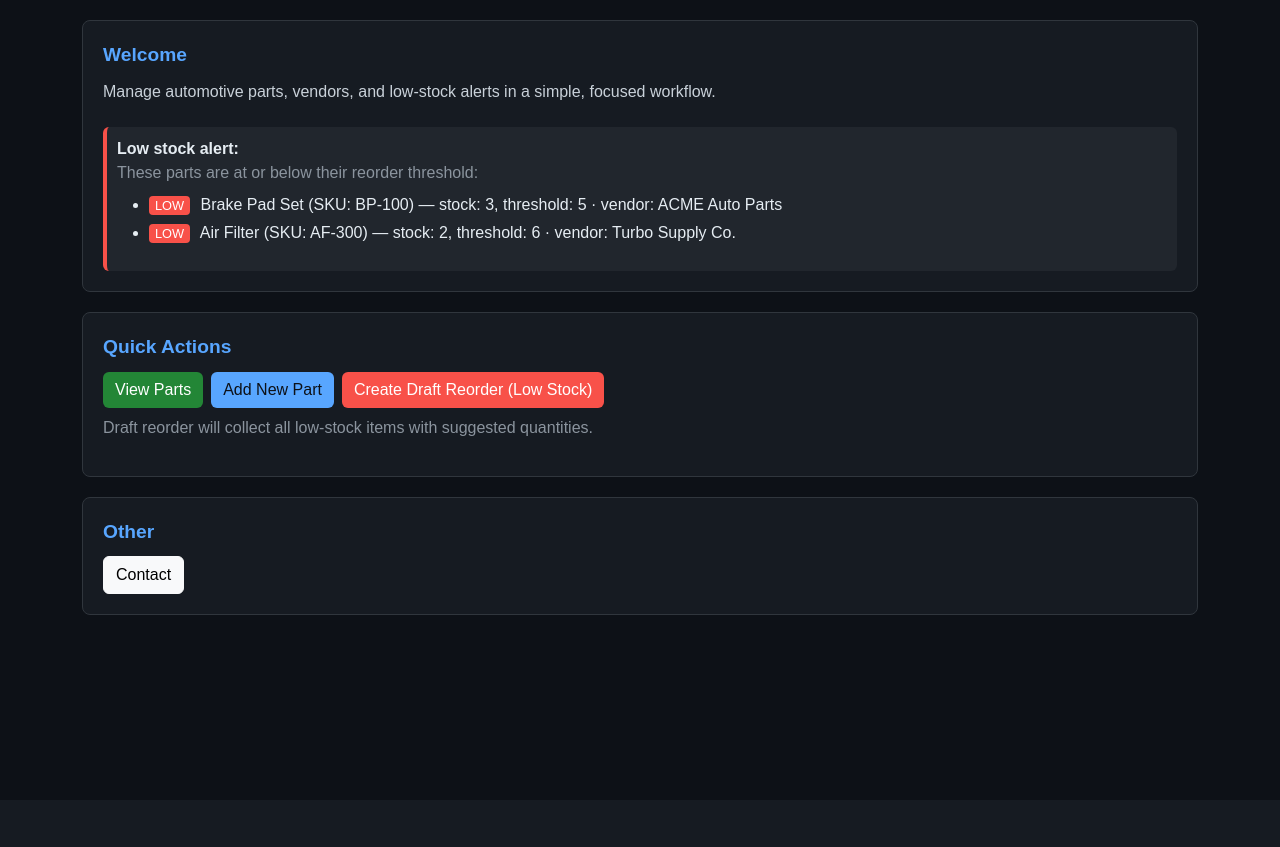
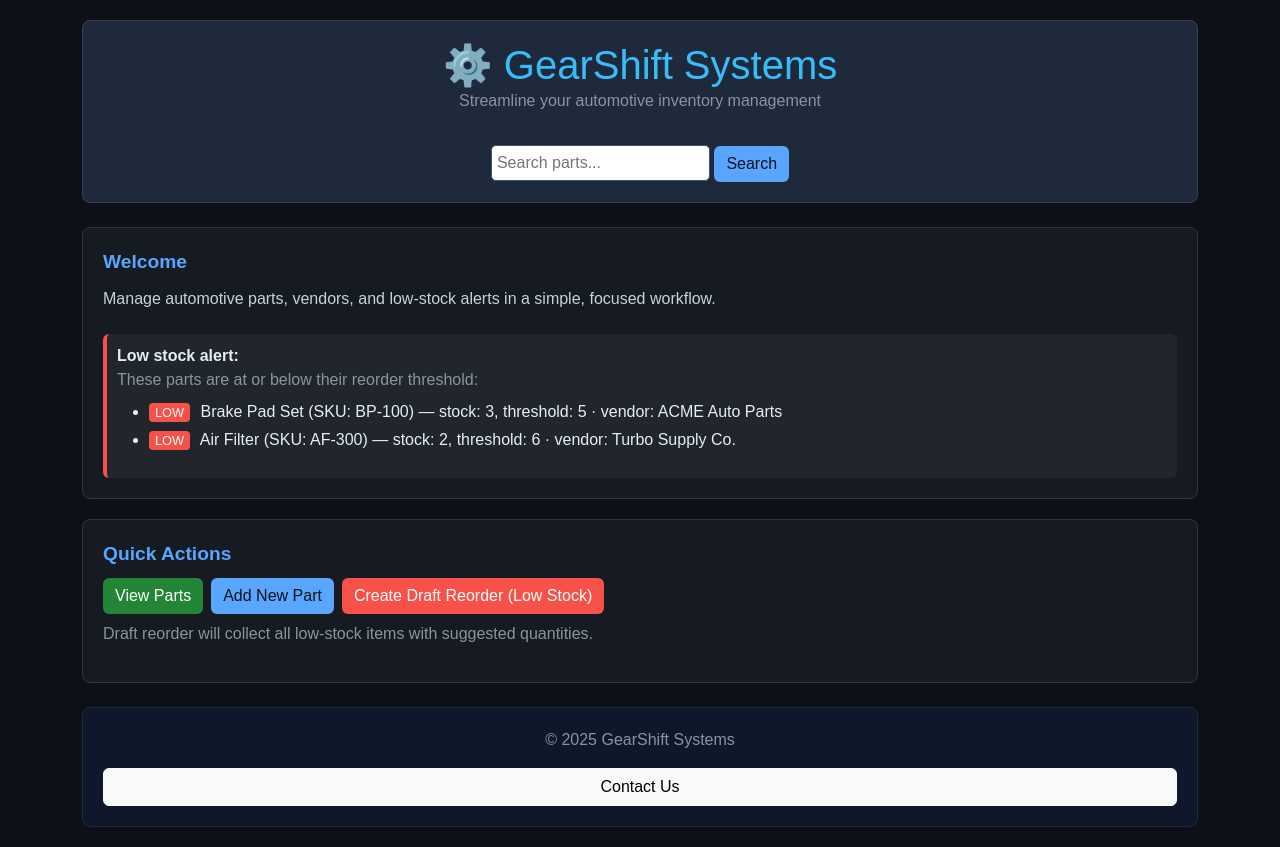
Before and after one commit to clryan86/GearShiftSystems, a Flask app: page / in a window 1280 px wide. Before the commit the page ends 615 px from the top, so only its background shows below. Run offline with Flask 3, Linux system fonts and the light colour scheme.

Commit message:
Updated templates and app.py with contact page

```diff
--- a/Templates/index.html
+++ b/Templates/index.html
@@ -1,7 +1,21 @@
 {% extends "base.html" %}
 {% block content %}
 
-<div class="card">
+<!-- Header Section -->
+<div class="card" style="background:#1e293b; border-color:#334155; text-align:center; padding:20px;">
+  <h1 style="color:#38bdf8; margin:0;">⚙️ GearShift Systems</h1>
+  <p class="muted">Streamline your automotive inventory management</p>
+
+  <!-- Search bar -->
+  <form action="{{ url_for('list_parts') }}" method="get" class="mt-3">
+    <input type="text" name="search" placeholder="Search parts..."
+           style="padding:5px; border-radius:5px; border:1px solid #475569;">
+    <button class="btn btn-accent" type="submit">Search</button>
+  </form>
+</div>
+
+<!-- Low Stock Section -->
+<div class="card mt-4">
   <div class="title">Welcome</div>
   <p class="subtitle">Manage automotive parts, vendors, and low-stock alerts in a simple, focused workflow.</p>
 
@@ -26,6 +40,7 @@
   {% endif %}
 </div>
 
+<!-- Quick Actions Section -->
 <div class="card">
   <div class="title">Quick Actions</div>
   <div class="d-flex flex-wrap gap-2">
@@ -39,10 +54,10 @@
   <p class="muted mt-2">Draft reorder will collect all low-stock items with suggested quantities.</p>
 </div>
 
-<div class="card">
-  <div class="title">Other</div>
-      <div class="d-flex flex-wrap gap-2">
-        <a class="btn btn-light" href="{{ url_for('contact') }}">Contact</a>
+<!-- Footer Section -->
+<div class="card mt-4" style="text-align:center; background:#0f172a; border-color:#1e293b;">
+  <p class="muted">© 2025 GearShift Systems</p>
+  <a class="btn btn-light" href="{{ url_for('contact') }}">Contact Us</a>
 </div>
 
 {% endblock %}
--- a/app.py
+++ b/app.py
@@ -1,9 +1,6 @@
 import os
-from flask import (
-    Flask, render_template, request, redirect, url_for, flash, Response
-)
+from flask import Flask, render_template, request, redirect, url_for, flash, Response
 from models import db, Part, Vendor
-
 
 # -----------------------------
 # App Factory
@@ -15,7 +12,7 @@ def create_app():
     app.config.update(
         SQLALCHEMY_DATABASE_URI="sqlite:///" + os.path.join(basedir, "app.db"),
         SQLALCHEMY_TRACK_MODIFICATIONS=False,
-        SECRET_KEY="dev",  # replace in prod
+        SECRET_KEY="dev",  # replace for production
     )
     db.init_app(app)
 
@@ -26,6 +23,21 @@ def create_app():
     def index():
         low_parts = Part.query.filter(Part.stock <= Part.reorder_threshold).all()
         return render_template("index.html", low_parts=low_parts)
+
+    # -----------------------------
+    # Contact (Sabir’s page)
+    # -----------------------------
+    @app.route("/contact", methods=["GET", "POST"])
+    def contact():
+        """
+        Simple contact page. If you add a form later, you can handle POST here.
+        Ensure templates/contact.html exists.
+        """
+        if request.method == "POST":
+            # Example placeholder: flash a message or persist the submission.
+            flash("Thanks! Your message was received.", "success")
+            return redirect(url_for("contact"))
+        return render_template("contact.html")
 
     # -----------------------------
     # Parts – list / add / edit / delete / export
```
Also changed, not shown: Templates/contact.html (+37 -44 lines).
